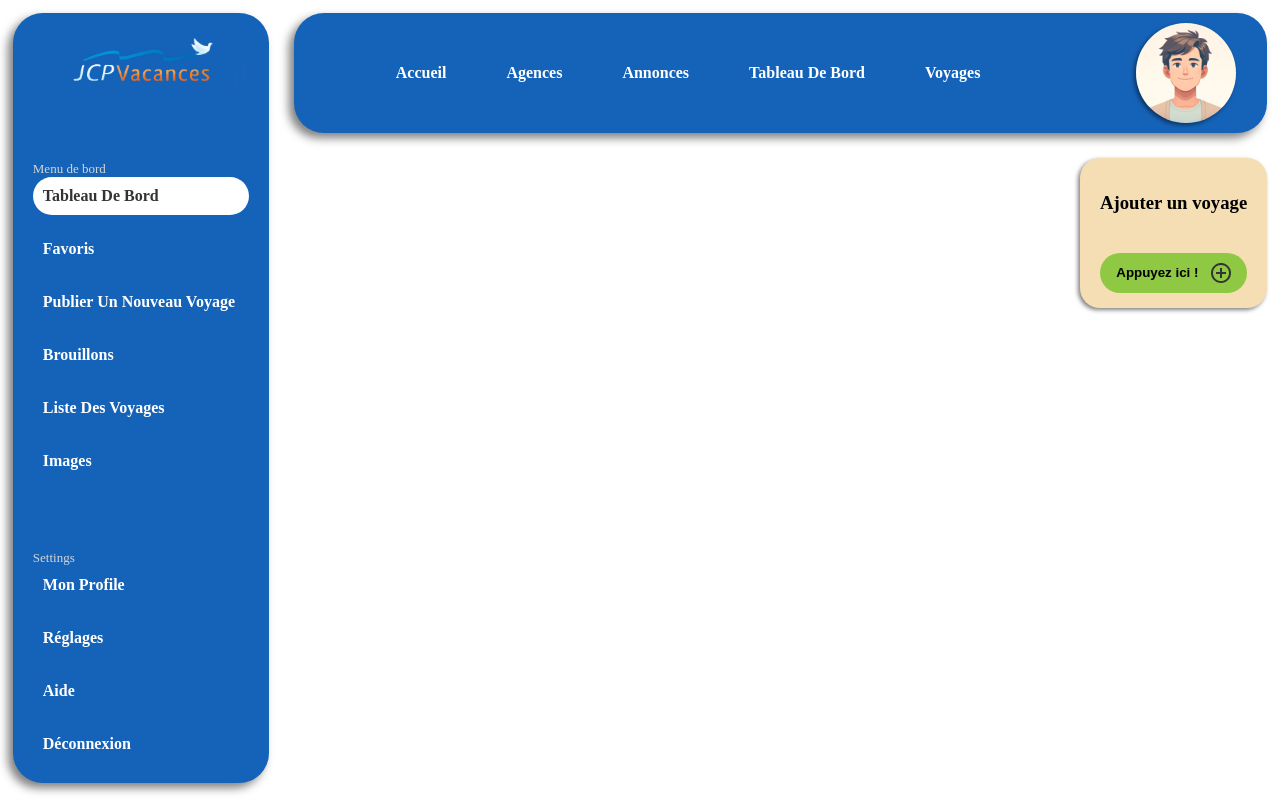
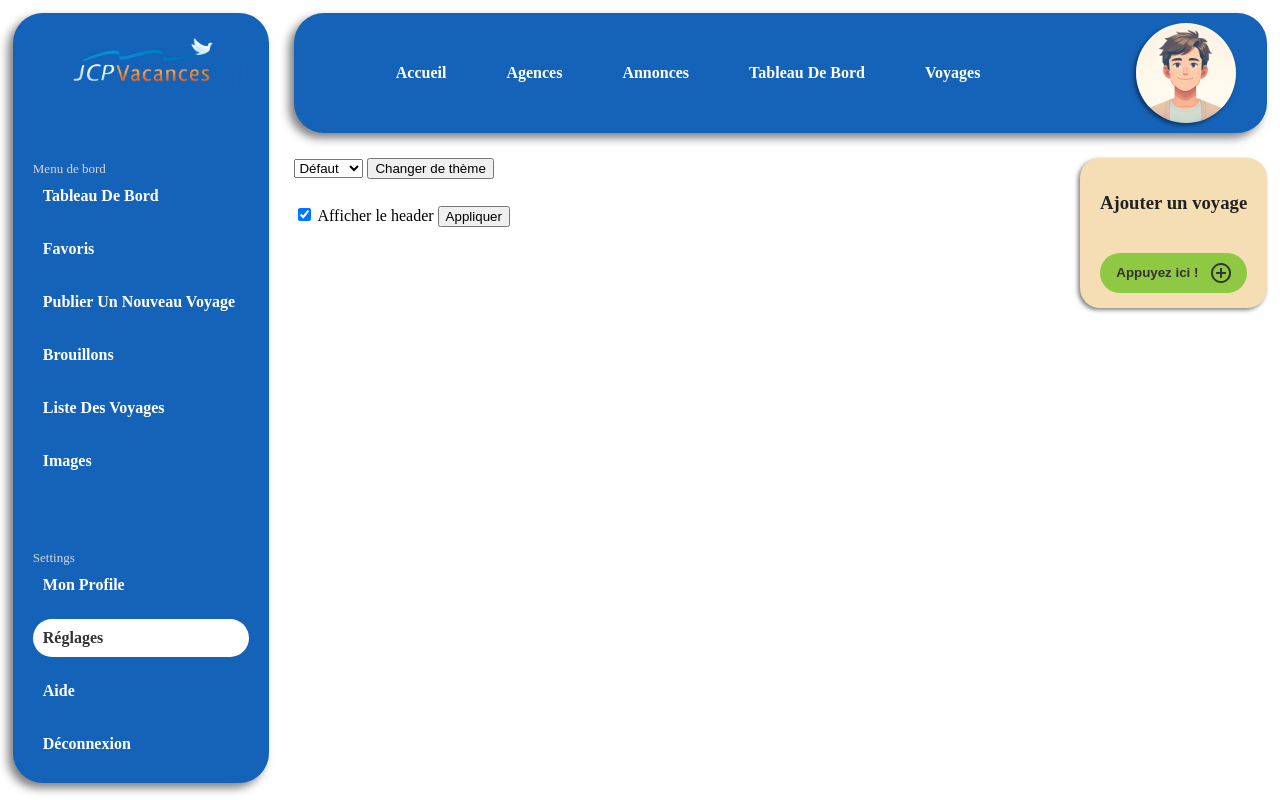
Before and after one commit to antoine-codeur/JCP_Vacances, a PHP site: page /index.php?page=settings in a window 1280 px wide. Run offline with PHP 8.4, Linux system fonts and the light colour scheme; the visitor is signed in with stand-in values (Sample User, id 1); tables that the repository leaves empty or names only in its code hold one stand-in row (values such as "Sample post").

Commit message:
changement de theme

```diff
--- a/asset/page/listVoyage.php
+++ b/asset/page/listVoyage.php
@@ -0,0 +1,2 @@
+<?php $idVoyageButton="id='buttonAjoutVoyage'";
+    include 'asset/template/model/listVoyages.php'; ?>
--- a/asset/page/newVoyage.php
+++ b/asset/page/newVoyage.php
@@ -0,0 +1 @@
+<?php include 'asset/template/formulaire.php'; ?>
--- a/asset/page/settings.php
+++ b/asset/page/settings.php
@@ -0,0 +1,12 @@
+<form action="script/core/db/setting/handleTheme.php" method="post">
+    <select name="theme_id">
+        <option value="1">Défaut</option>
+        <option value="2">Sombre</option>
+        <option value="3">Clair</option>
+    </select>
+    <input type="submit" value="Changer de thème">
+</form>
+<form action="script/core/db/setting/toggleHeader.php" method="post">
+    <input type="checkbox" name="header_toggle" value="1" <?php if(isset($_SESSION['header_toggle']) && $_SESSION['header_toggle']) echo 'checked'; ?>> Afficher le header
+    <input type="submit" value="Appliquer">
+</form>
--- a/asset/style/style.css
+++ b/asset/style/style.css
@@ -1,20 +1,5 @@
 *, *::before, *::after {
     box-sizing: border-box;
-}
-:root {
-    --primary-color: #1563B8;
-    --text-color-light: #ffffff;
-    --text-color-dark: #333333;
-    --bouton-bgcolor-light: #ffffff;
-    --button-add: #53BC00a0;
-    --button-add-hover: #53BC00;
-    --commentary: #D5D5D5;
-    --box-header-shadow: -5px 5px 10px rgba(0, 0, 0, 0.5);
-    --box-shadow : -2px 2px 4px rgba(0, 0, 0, 0.5);
-    --red: #FF0000;
-    --icon-light: #333333;
-    --notes-text-bg: #eaeaea;
-    --block-bg: #f5deb3;
 }
 /*BODY*/
 body {
@@ -22,6 +7,7 @@ body {
     justify-content: space-between;
     gap: 2vw;
     margin: 1vw;
+    background: var(--background);
 }
 #main-header {
     flex: 1;
@@ -117,6 +103,12 @@ header {
 }
 
 /*SECTION-MAIN*/
+h1,h2,h3,h4,h5,h6,th {
+    color: var(--black-title);
+}
+p,li,span,img,td {
+    color: var(--black-text);
+}
 main {
     display: flex;
     flex-direction: row;
--- /dev/null
+++ b/asset/style/theme/default.css
@@ -0,0 +1,18 @@
+:root {
+    --primary-color: #1563B8;
+    --background: #ffffff;
+    --black-title: #222222;
+    --black-text: #333333;
+    --text-color-light: #ffffff;
+    --text-color-dark: #333333;
+    --bouton-bgcolor-light: #ffffff;
+    --button-add: #53BC00a0;
+    --button-add-hover: #53BC00;
+    --commentary: #D5D5D5;
+    --box-header-shadow: -5px 5px 10px rgba(0, 0, 0, 0.5);
+    --box-shadow : -2px 2px 4px rgba(0, 0, 0, 0.5);
+    --red: #FF0000;
+    --icon-light: #333333;
+    --notes-text-bg: #eaeaea;
+    --block-bg: #f5deb3;
+}
--- a/asset/template/board.php
+++ b/asset/template/board.php
@@ -5,22 +5,22 @@
     <nav id="menuDeBord">
         <span>Menu de bord</span>
         <div class="menuBordMain">
-            <div class="menuBord active">
+            <div class="menuBord <?php echo $page === 'home' ? 'active' : ''; ?>">
                 <a href="index.php">Tableau De Bord</a>
             </div>
-            <div class="menuBord">
+            <div class="menuBord <?php echo $page === 'favorite' ? 'active' : ''; ?>">
                 <a href="index.php?page=favorite">Favoris</a>
             </div>
-            <div class="menuBord">
+            <div class="menuBord <?php echo $page === 'newVoyage' ? 'active' : ''; ?>">
                 <a href="index.php?page=newVoyage">Publier Un Nouveau Voyage</a>
             </div>
-            <div class="menuBord">
+            <div class="menuBord <?php echo $page === 'draft' ? 'active' : ''; ?>">
                 <a href="index.php?page=draft">Brouillons</a>
             </div>
-            <div class="menuBord">
+            <div class="menuBord <?php echo $page === 'listVoyage' ? 'active' : ''; ?>">
                 <a href="index.php?page=listVoyage">Liste Des Voyages</a>
             </div>
-            <div class="menuBord">
+            <div class="menuBord <?php echo $page === 'images' ? 'active' : ''; ?>">
                 <a href="index.php?page=images">Images</a>
             </div>
         </div>
@@ -28,13 +28,13 @@
     <nav id="Settings">
         <span>Settings</span>
         <div class="menuBordMain">
-            <div class="menuBord">
+            <div class="menuBord <?php echo $page === 'account' ? 'active' : ''; ?>">
                 <a href="index.php?page=account">Mon Profile</a>
             </div>
-            <div class="menuBord">
+            <div class="menuBord <?php echo $page === 'settings' ? 'active' : ''; ?>">
                 <a href="index.php?page=settings">Réglages</a>
             </div>
-            <div class="menuBord">
+            <div class="menuBord <?php echo $page === 'help' ? 'active' : ''; ?>">
                 <a href="index.php?page=help">Aide</a>
             </div>
             <div class="menuBord">
--- a/asset/template/formulaire.php
+++ b/asset/template/formulaire.php
@@ -1,18 +1,27 @@
 <?php
-    include_once '../../script/core/db/db.php';
-    $db = new Db();
-    $conn = $db->connect();
+ini_set('display_errors', 1);
+error_reporting(E_ALL);
+
+if (!defined('ROOT_DIR')) {
+    define('ROOT_DIR', realpath(__DIR__ . '/../../'));
+}
+
+if (!defined('ROOT_DIR')) {
+    die('ROOT_DIR non défini.');
+}
 ?>
+
 <div id="formulaire" class="block">
     <h2>Formulaire Pour La Création d’Un Nouveau Voyage</h2>
     <form action="script/core/db/voyage/handleVoyage.php<?php echo isset($id_voyage) ? '?id_voyage=' . $id_voyage : ''; ?>" method="POST" enctype="multipart/form-data">
         <input type="hidden" name="id_voyage" value="<?php echo isset($voyage['id_voyage']) ? $voyage['id_voyage'] : ''; ?>">
-        <input type="text" name="title" placeholder="Titre du voyage" required value="<?php echo isset($voyage) ? $voyage['title'] : ''; ?>"><br>
-        <input type="text" name="image_url" placeholder="URL de l'image" value="<?php echo isset($voyage) ? $voyage['image_url'] : ''; ?>"><br>
-        <textarea name="description" placeholder="Description"><?php echo isset($voyage) ? $voyage['description'] : ''; ?></textarea><br>
-        <input type="date" name="date_debut" required value="<?php echo isset($voyage) ? $voyage['date_debut'] : ''; ?>"><br>
-        <input type="date" name="date_fin" required value="<?php echo isset($voyage) ? $voyage['date_fin'] : ''; ?>"><br>
-        <input type="number" name="price" placeholder="Prix" required value="<?php echo isset($voyage) ? $voyage['price'] : ''; ?>"><br>
+        <input type="text" name="title" placeholder="Titre du voyage" required value="<?php echo isset($voyage['title']) ? $voyage['title'] : ''; ?>">
+        <input type="text" name="image_url" placeholder="URL de l'image" value="<?php echo isset($voyage['image_url']) ? $voyage['image_url'] : ''; ?>">
+        <textarea name="description" placeholder="Description"><?php echo isset($voyage['description']) ? $voyage['description'] : ''; ?></textarea>
+        <input type="date" name="date_debut" required value="<?php echo isset($voyage['date_debut']) ? $voyage['date_debut'] : ''; ?>">
+        <input type="date" name="date_fin" required value="<?php echo isset($voyage['date_fin']) ? $voyage['date_fin'] : ''; ?>">
+        <input type="number" name="price" placeholder="Prix" required value="<?php echo isset($voyage['price']) ? $voyage['price'] : ''; ?>">
+
         <!-- Catégorie -->
         <select name="id_categorie" required>
             <option value="" disabled selected>Choisir une catégorie</option>
@@ -37,7 +46,6 @@
             }
             ?>
         </select><br>
-
         <input type="submit" value="<?php echo isset($id_voyage) && $id_voyage ? "Mettre à jour" : "Ajouter Voyage"; ?>">
     </form>
 </div>
--- a/asset/template/widget/addVoyage.php
+++ b/asset/template/widget/addVoyage.php
@@ -3,3 +3,10 @@
     <?php $idVoyageButton="id='widgetAjoutVoyage'"; $addVoyageButton="Appuyez ici !"; $classVoyageButton ="class='formVoyageButton'"; $sauvegarde = null;
         include 'asset/template/model/button-add-voyage.php';?>
 </div>
+<div id="createModal" class="modal">
+    <!-- Contenu de la fenêtre modale -->
+        <div class="modal-content">
+            <span class="close">&times;</span>
+            <?php include 'asset/template/formulaire.php'; ?>
+          </div>
+    </div>
--- a/index.php
+++ b/index.php
@@ -1,24 +1,34 @@
 <?php
+ini_set('display_errors', 1);
+error_reporting(E_ALL);
+
 session_start();
-
+define('ROOT_DIR', realpath(__DIR__));
 if (!isset($_SESSION['user_id'])) {
     header("Location: login.php");
     exit;
 }
+
 if (isset($_GET['logout'])) {
     session_destroy();
     unset($_SESSION['user_id']);
     unset($_SESSION['username']);
     header("Location: login.php");
     exit;
+
 }
+
+$page = $_GET['page'] ?? 'home';
 ?>
+
 <!DOCTYPE html>
 <html lang="fr">
 <head>
   <meta charset="UTF-8">
   <meta name="viewport" content="width=device-width, initial-scale=1.0">
   <title>JCP Vacances</title>
+  <?php include 'script/core/db/setting/handleTheme.php'; ?>
+  <link rel="stylesheet" href="asset/style/theme/<?php echo $GLOBALS['theme_css']; ?>">
   <link rel="stylesheet" href="asset/style/style.css">
 </head>
 <body>
@@ -26,11 +36,13 @@ if (isset($_GET['logout'])) {
   <?php include 'asset/template/board.php'; ?>
 
   <div id="main-header">
+  <?php if(!isset($_SESSION['header_toggle']) || $_SESSION['header_toggle']): ?>
     <?php include 'asset/template/header.php'; ?>
+<?php endif; ?>
+
     <main>
       <section id="sectionMain">
       <?php
-        $page = $_GET['page'] ?? 'home';
         switch ($page) {
             case 'favorite':
                 include 'asset/page/favorite.php';
@@ -65,7 +77,8 @@ if (isset($_GET['logout'])) {
       <?php include 'asset/template/widget.php'; ?>
     </main>
   </div>
-  <script src="script/javascript/createVoyage.js"></script>
-  <script src="script/javascript/editVoyage.js"></script>
+  <script src="script/javascript/voyage/createVoyage.js"></script>
+  <script src="script/javascript/voyage/createVoyageModal.js"></script>
+  <script src="script/javascript/voyage/editVoyage.js"></script>
 </body>
 </html>
--- a/script/core/db/db.php
+++ b/script/core/db/db.php
@@ -5,13 +5,11 @@ class Db {
     private $password = "parapluit";
     private $dbname = "JCP_Vacances";
     public $conn;
-
     public function connect() {
         $this->conn = null;
         try {
             $this->conn = new PDO("mysql:host=" . $this->host . ";dbname=" . $this->dbname, $this->username, $this->password);
             $this->conn->setAttribute(PDO::ATTR_ERRMODE, PDO::ERRMODE_EXCEPTION);
-
         } catch(PDOException $exception) {
             echo "Erreur de connexion : " . $exception->getMessage();
             exit;
@@ -33,7 +31,6 @@ class Db {
             $stmt = $this->conn->prepare("SELECT username FROM user WHERE id_user = :userId");
             $stmt->bindParam(':userId', $userId, PDO::PARAM_INT);
             $stmt->execute();
-
             $result = $stmt->fetch(PDO::FETCH_ASSOC);
             return $result ? $result['username'] : null;
         } catch(PDOException $exception) {
@@ -52,5 +49,33 @@ class Db {
             return false;
         }
     }
+    public function getUserThemeId($userId) {
+        try {
+            $stmt = $this->conn->prepare("SELECT id_theme FROM user WHERE id_user = ?");
+            $stmt->execute([$userId]);
+            $result = $stmt->fetch(PDO::FETCH_ASSOC);
+
+            if ($result) {
+                return $result['id_theme'];
+            } else {
+
+                return null;
+            }
+        } catch(PDOException $exception) {
+            echo "Erreur lors de la récupération de l'id_theme : " . $exception->getMessage();
+            return null;
+        }
+    }
+    public function updateUserThemeId($userId, $themeId) {
+        try {
+            $stmt = $this->conn->prepare("UPDATE user SET id_theme = :themeId WHERE id_user = :userId");
+            $stmt->bindParam(':themeId', $themeId, PDO::PARAM_INT);
+            $stmt->bindParam(':userId', $userId, PDO::PARAM_INT);
+            return $stmt->execute();
+        } catch (PDOException $exception) {
+            error_log("Erreur lors de la mise à jour de l'id_theme : " . $exception->getMessage());
+            return false;
+        }
+    }
 
 }
--- /dev/null
+++ b/script/core/db/setting/handleTheme.php
@@ -0,0 +1,40 @@
+<?php
+if (session_status() == PHP_SESSION_NONE) {
+    session_start();
+}
+require_once __DIR__ . '/../../../core/db/db.php';
+$db = new Db();
+$conn = $db->connect();
+if (!isset($_SESSION['user_id'])) {
+    header("Location: ../../../../login.php");
+    exit;
+}
+if ($_SERVER["REQUEST_METHOD"] == "POST" && isset($_POST["theme_id"])) {
+    $theme_id = $_POST["theme_id"];
+    $userId = $_SESSION['user_id'];
+    if ($db->updateUserThemeId($userId, $theme_id)) {
+        header("Location: ../../../../index.php?page=settings");
+        exit;
+    } else {
+        echo "Une erreur est survenue lors de la mise à jour du thème.";
+    }
+}
+if (isset($_SESSION['user_id'])) {
+    $userId = $_SESSION['user_id'];
+    $userThemeId = $db->getUserThemeId($userId);
+    switch ($userThemeId) {
+        case 1:
+            $theme_css = 'default.css';
+            break;
+        case 2:
+            $theme_css = 'dark.css';
+            break;
+        case 3:
+            $theme_css = 'light.css';
+            break;
+        default:
+            $theme_css = 'default.css';
+            break;
+    }
+    $_SESSION['theme_css'] = $theme_css;
+}
```
Also changed, not shown: asset/style/theme/dark.css (added, +18 -0 lines), asset/style/theme/light.css (added, +17 -0 lines), asset/template/model/listVoyages.php (+5 -5 lines), script/core/db/setting/handleSettings.php (added, +55 -0 lines), script/core/db/setting/toggleHeader.php (added, +10 -0 lines), script/javascript/voyage/createVoyage.js (renamed from script/javascript/createVoyage.js, +0 -7 lines), script/javascript/voyage/createVoyageModal.js (added, +16 -0 lines), asset/page/favorite.php (added), script/javascript/voyage/editVoyage.js (renamed from script/javascript/editVoyage.js). Lines whose indentation alone changed are shown as unchanged.
